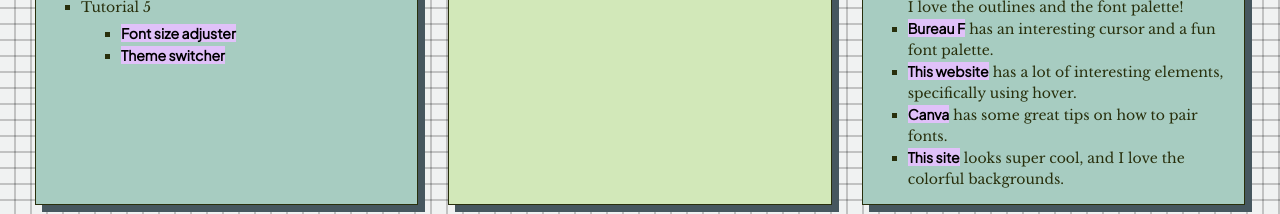
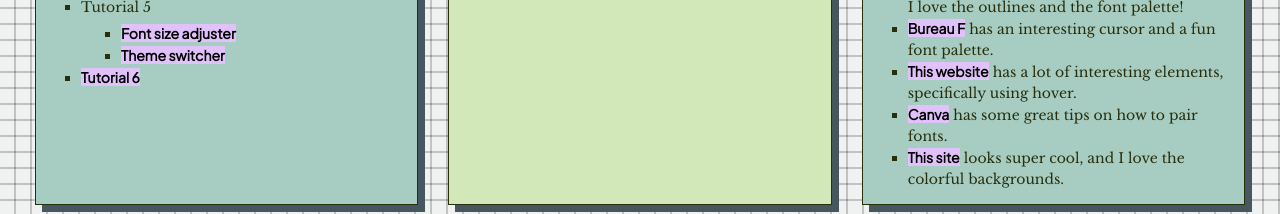
Before and after one commit to mkobotis/cs130-coursework, a plain HTML site: page index.html in a window 1280 px wide. Shown: the part 267-481 px from the top of the page. Drawn offline with nearby package versions, Linux system fonts and the light colour scheme.

Commit message:
Update index.html

```diff
--- a/index.html
+++ b/index.html
@@ -23,6 +23,7 @@
                       <li><a href="tutorials/tutorial05/01-font-switcher/index.html">Font size adjuster</a></li>
                       <li><a href="tutorials/tutorial05/02-theme-switcher/index.html">Theme switcher</a></li>
                       </ul>
+                   <li><a href="tutorials/tutorial06/index.html">Tutorial 6</a></li>
                 </ul>
             </section>
             <section id="homework" class="box">
```
